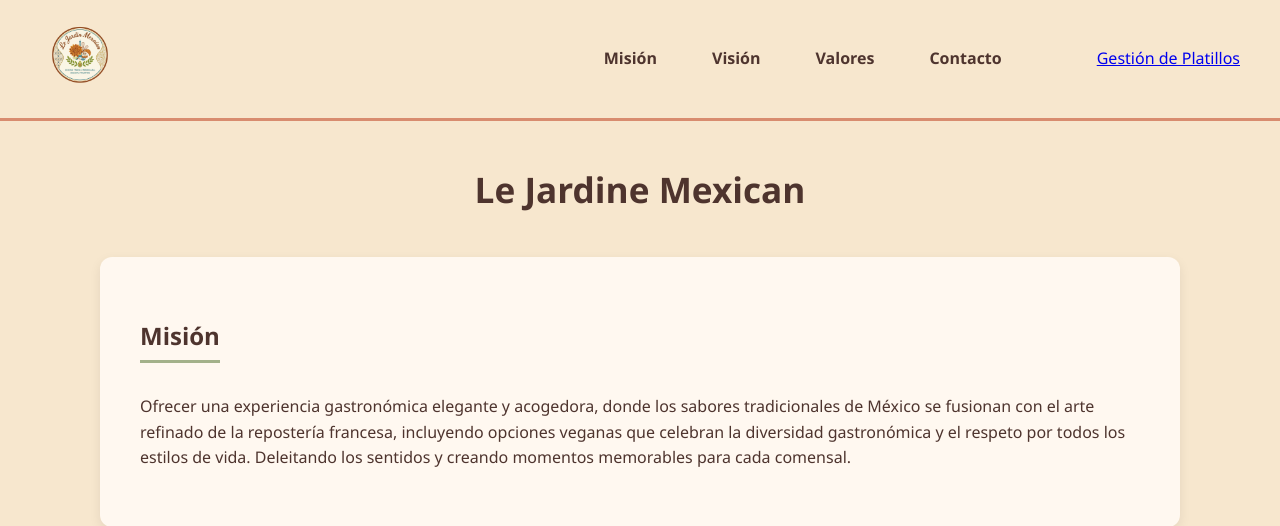
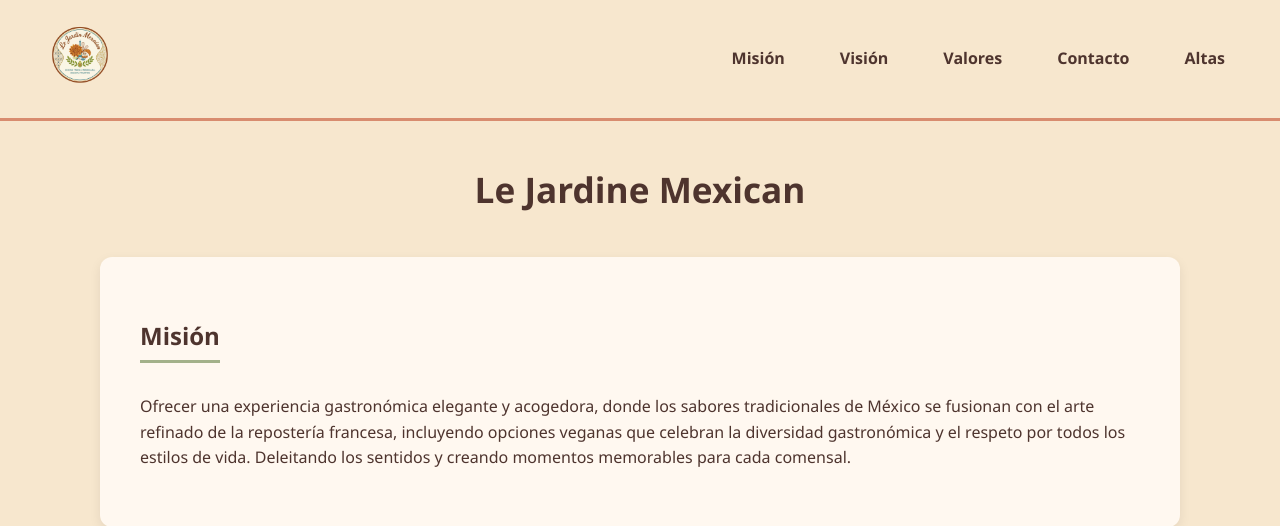
Before and after one commit to MARIA8999-work/MyRestaurant.v1, a Django app: template myrestaurant/templates/index.html in a window 1280 px wide. Shown: the top 526 px of the page. Run offline with Django 5.2, Linux system fonts and the light colour scheme; the template is opened without the code that fills it, so the values that code supplies are empty; parts of the project's set-up code (start-up, migrations or seed data) failed here and were passed over.

Commit message:
canbios  pasados

```diff
--- a/myrestaurant/templates/altas.html
+++ b/myrestaurant/templates/altas.html
@@ -7,6 +7,7 @@
 
     <link rel="stylesheet" href="{% static 'tables.css' %}">
     <link rel="stylesheet" href="{% static 'styles.css' %}">
+    <!--link rel="stylesheet" href="https://raw.githubusercontent.com/MARIA8999-work/MyRestaurant.v1/refs/heads/main/myrestaurant/static/styles.css"-->
 </head>
 <body>
     <!-- Encabezado con menú -->
--- a/myrestaurant/templates/index.html
+++ b/myrestaurant/templates/index.html
@@ -8,7 +8,7 @@
 
     <link rel="stylesheet" href="{% static 'styles.css' %}">
     <!--
-    <link rel="stylesheet" href="https://raw.githubusercontent.com/Cruzito123/Proyecto-Web/refs/heads/main/Restaurant/myRestaurant/static/css/Styles.css">
+    <link rel="stylesheet" href="https://raw.githubusercontent.com/MARIA8999-work/MyRestaurant.v1/refs/heads/main/myrestaurant/static/styles.css">
     -->
 </head>
 <body>
@@ -24,8 +24,8 @@
                 <li><a href="#vision">Visión</a></li>
                 <li><a href="#valores">Valores</a></li>
                 <li><a href="#contacto">Contacto</a></li>
-                <li><a href="/resturant/myrestaurant/templates/altas.html"></a></li>
-                <a href="{% url 'altas' %}">Gestión de Platillos</a>
+                <li><a href="/Altas">Altas</a></li>
+
 
 
             </ul>
--- a/myrestaurant/urls.py
+++ b/myrestaurant/urls.py
@@ -5,5 +5,5 @@ from . import views
 
 urlpatterns = [
     path('', views.Inicio, name='inicio'),
-     path('Altas', views.altas, name='altas'),
+    path('Altas', views.Altas, name='Altas'),
 ]
--- a/myrestaurant/views.py
+++ b/myrestaurant/views.py
@@ -11,7 +11,7 @@ def Inicio(request):
 #añadido por mi
 
 def Altas(request):
-    return render(request, 'altas.html')
+    return render(request, 'Altas.html')
 
 """"
 def index(request):
--- a/resturant/settings.py
+++ b/resturant/settings.py
@@ -25,7 +25,7 @@ SECRET_KEY = 'django-insecure-fji%t+!xbxd^q6i#1v-t+t(&qo!i^m-t9-k%*)0fi0f!0+fy^!
 # SECURITY WARNING: don't run with debug turned on in production!
 DEBUG = True
 
-ALLOWED_HOSTS = ['localhost','127.0.0.1','localhost']
+ALLOWED_HOSTS = ['10.31.12.201','10.31.10.219']
 
 
 # Application definition
```
